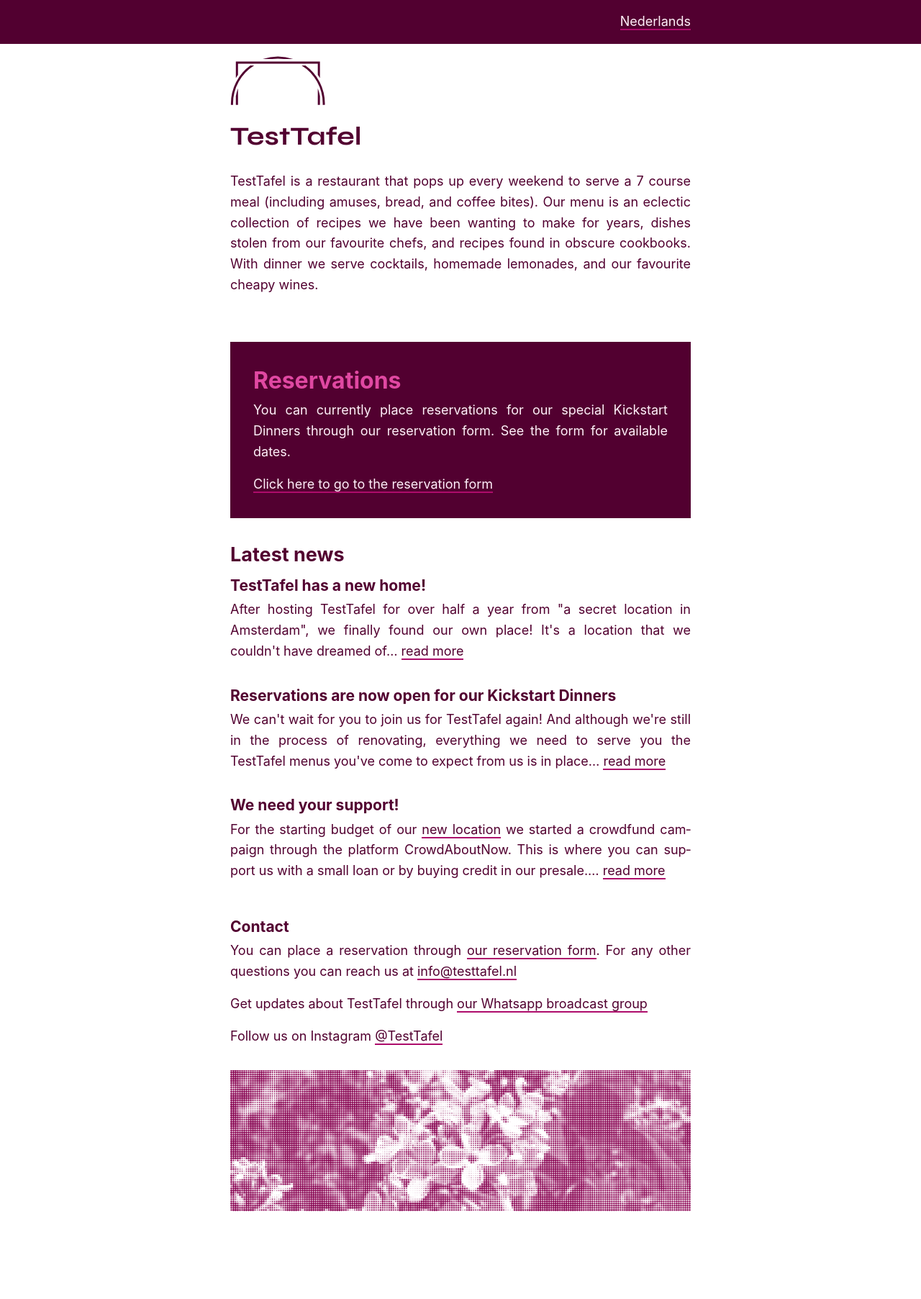
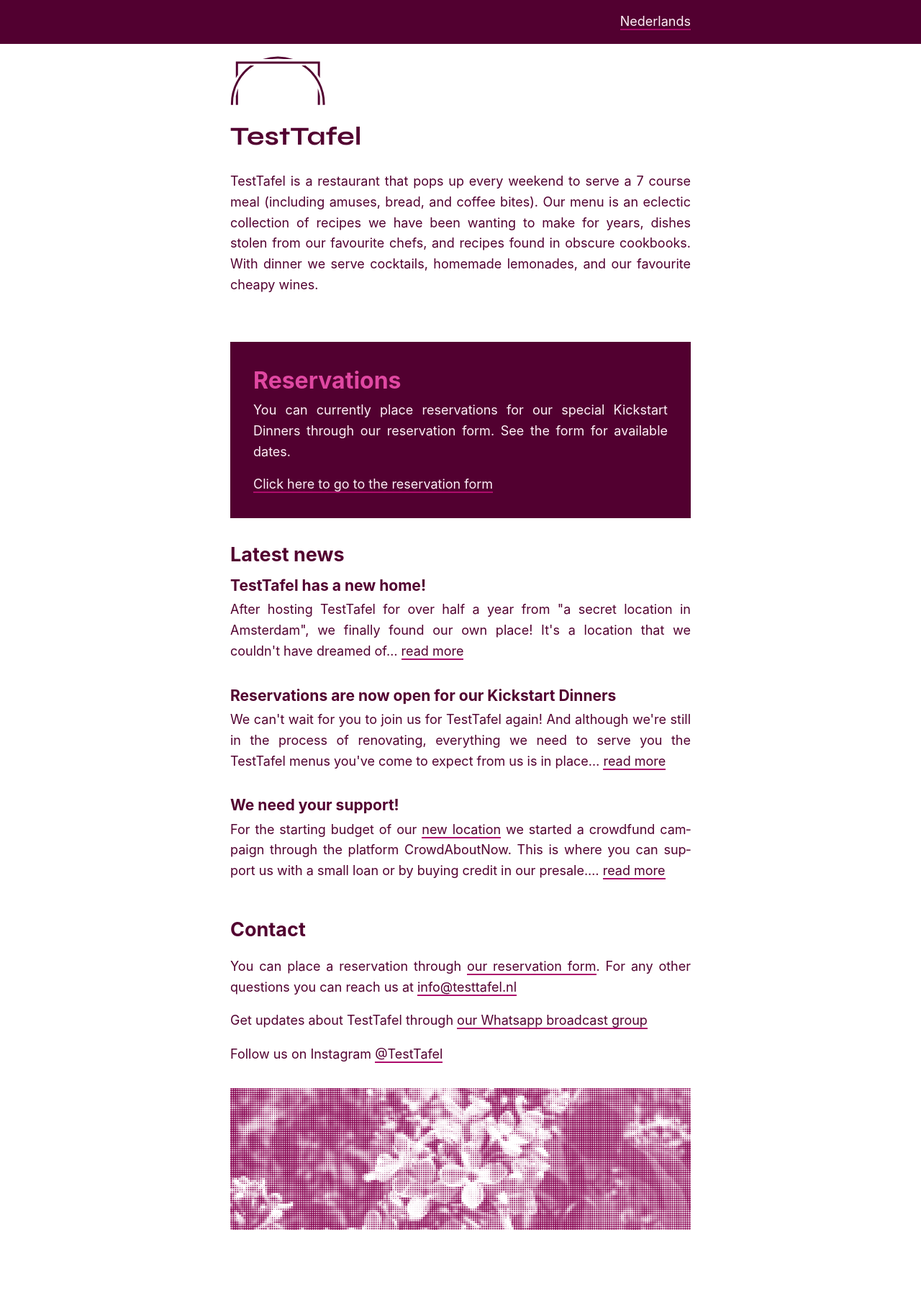
Before and after one commit to decoalitie/desering.org, a Jekyll site: the page built from en/testtafel/index.html, in a window 1280 px wide. Shown: the whole page at 72% size. Built offline with Jekyll 4.4.1, drawn with Linux system fonts in a browser that asks for light colours; some web fonts are replaced; before the commit the page ends 1779 px from its top, so only the background shows below that.

Commit message:
Fix header level

```diff
--- a/en/testtafel/index.html
+++ b/en/testtafel/index.html
@@ -86,7 +86,7 @@ permalink: :path
 
 <div class="row">
   <div class="container">
-    <h3>Contact</h3>
+    <h2>Contact</h2>
 
     <p>
       You can place a reservation through <a href="{% link en/testtafel/reservation.html %}">our reservation
```
